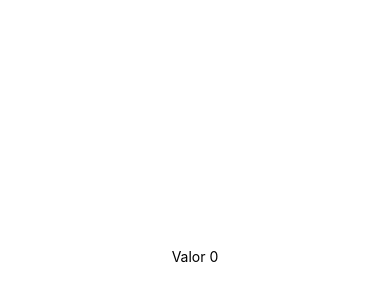
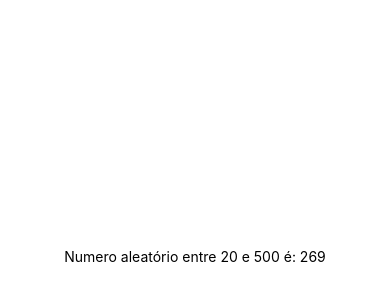
Before and after one commit to Guilherme-cml/my-app, a React Native app: screen / in a window 390 px wide. Shown: the part 166-466 px from the top of the page. Built offline with nearby package versions, Linux system fonts and the light colour scheme.

Commit message:
Exercicio 2

```diff
--- a/App.js
+++ b/App.js
@@ -1,13 +1,13 @@
 import { StatusBar } from 'expo-status-bar';
 import { StyleSheet, Text, View } from 'react-native';
-import MinMax from './MeuComponente';
+import MeuComponente from './MeuComponente';
 
 export default function App() {
   return (
     <View style={styles.container}>
 
 
-       <MinMax min = {20} max = {40} />
+       <MeuComponente min = {20} max = {500} />
       <StatusBar style="auto" />
     </View>
   );
--- a/MeuComponente.js
+++ b/MeuComponente.js
@@ -3,10 +3,11 @@ import { Text } from 'react-native';
 
 export default function MinMax(props){
     const {min,max} = props;
+    const num_aleatorio =  Math.floor(Math.random() * (max - min + 1)) + min;
     console.warn(props);
 
 
     return (
-        <Text> Valor { parseInt(Math.random())} </Text>
+        <Text> Numero aleatório entre {min} e {max} é: {num_aleatorio} </Text>
     )
 }
```
